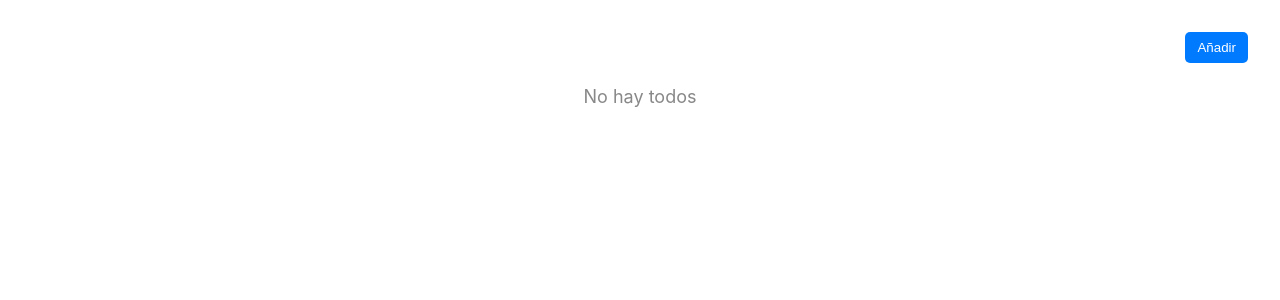
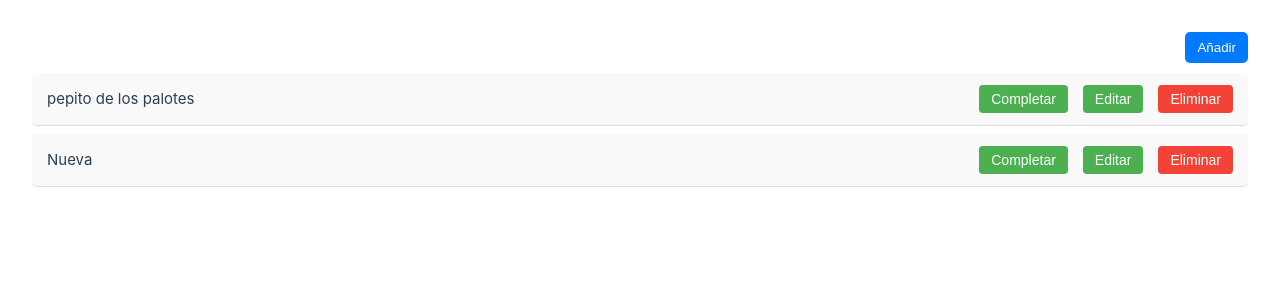
Before and after one commit to PedroHurtado/vuegk, a Vue app: page / in a window 1280 px wide. Shown: the top 300 px of the page. Built offline with nearby package versions, Linux system fonts and the light colour scheme; data requests are answered from the project's data file.

Commit message:
add useAction

```diff
--- a/db.json
+++ b/db.json
@@ -2,8 +2,13 @@
   "todos": [
     {
       "id": "e978f645-0d8f-4b8d-a740-bf786520e49e",
-      "name": "pepito de los palotes",
+      "description": "pepito de los palotes",
       "complete": false
+    },
+    {
+      "id": "90f9276e-ebef-46fe-a062-7b309d34067c",
+      "description": "Nueva",
+      "completed": false
     }
   ]
 }
--- a/src/components/todos/Todos.vue
+++ b/src/components/todos/Todos.vue
@@ -1,5 +1,5 @@
 <script setup lang="ts">
-import { ref, computed, onMounted } from 'vue';
+import { ref, computed } from 'vue';
 import { useQuery } from '@/services/usequery';
 import AddTodo from './AddTodo.vue';
 import RemoveTodo from './RemoveTodo.vue'
@@ -7,17 +7,15 @@ import UpdateTodo from './UpdateTodo.vue';
 import CompletedTodo from './CompletedTodo.vue';
 
 import { todosStore, type Todo } from './todosStore';
+import { watch } from 'vue';
 
-const { getTodos,init } = todosStore();
+const {init} = todosStore();
 
-onMounted(() => {
-  const {data} = useQuery<Todo[]>(ref('http://localhost:3000/todos'))
-  if(data){
-    init(data.value);
-  }
+const {data} = useQuery<Todo[]>(ref('http://localhost:3000/todos'))
+watch(data, (newData) => {
+  init(newData);
 });
-const todos = computed(() => getTodos());
-const hasTodos = computed(() => todos.value.length > 0);
+
 const componentName = ref('');
 const componentKey = ref(0);
 const todoId = ref('');
@@ -61,8 +59,8 @@ const getComponent = () => {
       <button data-action="add" class="add-btn">Añadir</button>
     </div>
 
-    <ul v-if="hasTodos">
-      <li class="todo" v-for="todo in todos" :key="todo.id">
+    <ul v-if="data">
+      <li class="todo" v-for="todo in data" :key="todo.id">
         <p>{{ todo.description }}</p>
         <button data-action="complete" :data-id="todo.id">
           {{ todo.completed ? 'Activar' : 'Completar' }}
--- a/src/components/todos/useTodo.ts
+++ b/src/components/todos/useTodo.ts
@@ -1,7 +1,7 @@
 // useTodo.ts
 import { ref, onMounted } from 'vue';
 import { todosStore, type Todo } from './todosStore';
-
+import { useAction, type FetchOptions } from '@/services/useAction';
 export function useTodo(todoId?: string) {
     const { getTodo, addTodo, toggleTodo, removeTodo, updateTodo } = todosStore();
     const dialog = ref();
@@ -23,19 +23,33 @@ export function useTodo(todoId?: string) {
 
     });
 
-    const addNewTodo = () => {
+    const addNewTodo = async () => {
         if (description.value) {
-            addTodo({
+            const todo:Todo = {
                 id: crypto.randomUUID(),
                 description: description.value,
                 completed: false
-            });
+            }
+            const url = 'http://localhost:3000/todos'
+            const request:FetchOptions={
+                method: 'POST',
+                body: JSON.stringify(todo),
+                headers: {
+                    'Content-Type': 'application/json',
+                  }
+            }
+            await useAction(url,request)
+            addTodo(todo);
         }
     };
 
     const toggleTodoStatus = () => {
         if (todoId) {
-            toggleTodo(todoId);
+            const todo:Todo = getTodo(todoId)
+            if(todo){
+                toggleTodo(todoId);
+            }
+
         }
     };
 
--- /dev/null
+++ b/src/services/useAction.ts
@@ -0,0 +1,20 @@
+type HttpMethod = 'GET' | 'POST' | 'PUT' | 'PATCH' | 'DELETE';
+type HttpHeaders = Record<string, string>;
+
+export interface FetchOptions {
+    method: HttpMethod;
+    headers?: HttpHeaders;
+    body?: any;
+}
+export const useAction = async (url:string,request:FetchOptions)=>{
+    try{
+        const  response = await fetch(url,request)
+        if(!response.ok){
+            throw new Error("Se ha producido un error")
+        }
+    }
+    catch(err){
+
+    }
+
+}
```
